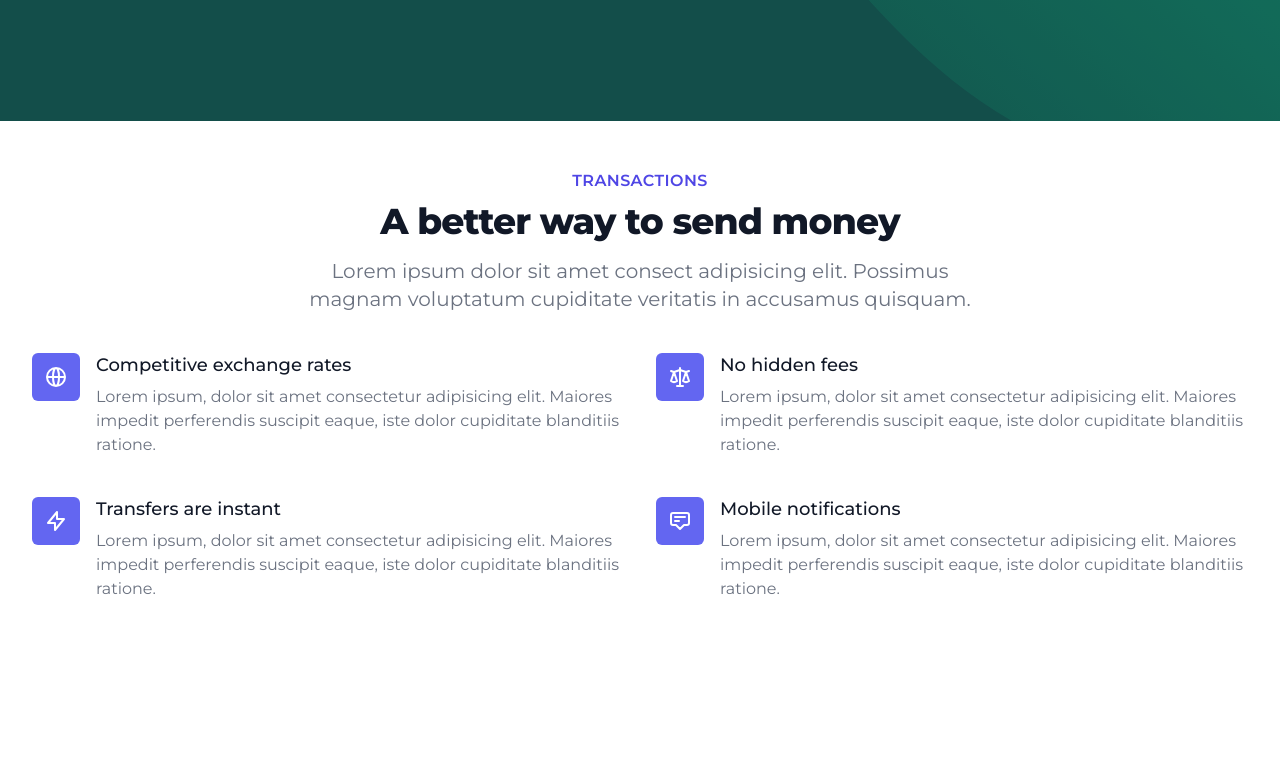
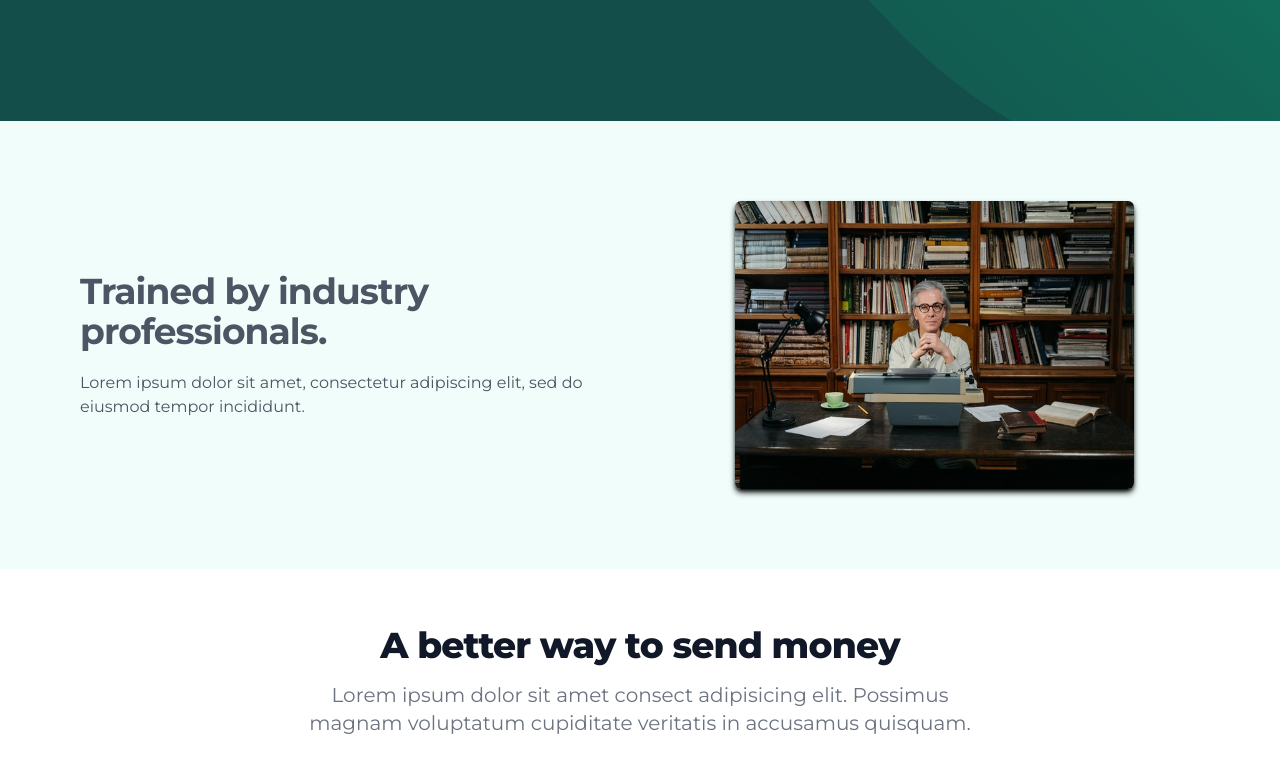
Before and after one commit to dheeraj-murali/mission-kas, a Next.js app: page / in a window 1280 px wide. Shown: the part 600-1375 px from the top of the page. Before the commit the page ends 1249 px from the top, so only its background shows below. Built offline with nearby package versions, Linux system fonts and the light colour scheme.

Commit message:
feat: Feature and higlight

```diff
--- a/src/components/Feature.tsx
+++ b/src/components/Feature.tsx
@@ -2,7 +2,7 @@ import { AnnotationIcon, GlobeAltIcon, LightningBoltIcon, ScaleIcon } from '@her
 
 const features = [
   {
-    name: 'Competitive exchange rates',
+    name: 'Competitive exams',
     description:
       'Lorem ipsum, dolor sit amet consectetur adipisicing elit. Maiores impedit perferendis suscipit eaque, iste dolor cupiditate blanditiis ratione.',
     icon: GlobeAltIcon,
@@ -14,13 +14,13 @@ const features = [
     icon: ScaleIcon,
   },
   {
-    name: 'Transfers are instant',
+    name: 'Highly trined professionals',
     description:
       'Lorem ipsum, dolor sit amet consectetur adipisicing elit. Maiores impedit perferendis suscipit eaque, iste dolor cupiditate blanditiis ratione.',
     icon: LightningBoltIcon,
   },
   {
-    name: 'Mobile notifications',
+    name: 'Online coaching',
     description:
       'Lorem ipsum, dolor sit amet consectetur adipisicing elit. Maiores impedit perferendis suscipit eaque, iste dolor cupiditate blanditiis ratione.',
     icon: AnnotationIcon,
@@ -30,13 +30,12 @@ const features = [
 export const Feature = () => {
   return (
     <section className="py-12 bg-white">
-      <div className="max-w-7xl mx-auto px-4 sm:px-6 lg:px-8">
+      <div className="px-4 mx-auto max-w-7xl sm:px-6 lg:px-8">
         <div className="lg:text-center">
-          <h2 className="text-base text-indigo-600 font-semibold tracking-wide uppercase">Transactions</h2>
-          <p className="mt-2 text-3xl leading-8 font-extrabold tracking-tight text-gray-900 sm:text-4xl">
+          <h2 className="mt-2 text-3xl font-extrabold leading-8 tracking-tight text-gray-900 sm:text-4xl">
             A better way to send money
-          </p>
-          <p className="mt-4 max-w-2xl text-xl text-gray-500 lg:mx-auto">
+          </h2>
+          <p className="max-w-2xl mt-4 text-xl text-gray-500 lg:mx-auto">
             Lorem ipsum dolor sit amet consect adipisicing elit. Possimus magnam voluptatum cupiditate veritatis in
             accusamus quisquam.
           </p>
@@ -47,10 +46,10 @@ export const Feature = () => {
             {features.map((feature) => (
               <div key={feature.name} className="relative">
                 <dt>
-                  <div className="absolute flex items-center justify-center h-12 w-12 rounded-md bg-indigo-500 text-white">
-                    <feature.icon className="h-6 w-6" aria-hidden="true" />
+                  <div className="absolute flex items-center justify-center w-12 h-12 text-white rounded-md bg-emerald-500">
+                    <feature.icon className="w-6 h-6" aria-hidden="true" />
                   </div>
-                  <p className="ml-16 text-lg leading-6 font-medium text-gray-900">{feature.name}</p>
+                  <p className="ml-16 text-lg font-medium leading-6 text-gray-900">{feature.name}</p>
                 </dt>
                 <dd className="mt-2 ml-16 text-base text-gray-500">{feature.description}</dd>
               </div>
--- /dev/null
+++ b/src/components/Highlight/Highlight.tsx
@@ -0,0 +1,22 @@
+import Image from "next/image";
+import teacher from "../../../public/Images/teacher.jpg";
+
+export const Highlight = () => {
+  return (
+    <section className="grid grid-cols-1 px-5 py-20 lg:px-10 xl:px-20 lg:grid-cols-2 gap-14 bg-teal-50 place-items-center">
+      <div>
+        <h2 className="pb-5 text-4xl font-bold tracking-tight">
+          Trained by industry professionals.
+        </h2>
+        <p>
+          Lorem ipsum dolor sit amet, consectetur adipiscing elit, sed do
+          eiusmod tempor incididunt.
+        </p>
+      </div>
+
+      <div className="relative w-full overflow-hidden rounded-md shadow-md md:w-96 h-52 xl:h-72 xl:w-3/4 shadow-black">
+        <Image layout="fill" src={teacher} alt="trainer" />
+      </div>
+    </section>
+  );
+};
--- a/src/pages/index.tsx
+++ b/src/pages/index.tsx
@@ -4,6 +4,7 @@ import { Hero } from "../components/Hero/Hero";
 import { Navbar } from "../components/Header/Navbar";
 import Image from "next/image";
 import blob from "../../public/images/blob.svg";
+import { Highlight } from "../components/Highlight/Highlight";
 
 const Home: NextPage = () => {
   return (
@@ -22,6 +23,7 @@ const Home: NextPage = () => {
             />
           </div>
         </div>
+        <Highlight />
         <Feature />
       </main>
     </div>
--- a/tailwind.config.js
+++ b/tailwind.config.js
@@ -1,5 +1,6 @@
 /** @type {import('tailwindcss').Config} */
 module.exports = {
+  darkMode: 'class',
   content: [
     "./src/pages/**/*.{js,ts,jsx,tsx}",
     "./src/components/**/*.{js,ts,jsx,tsx}",
```
Also changed, not shown: public/Images/teacher.jpg (added).
